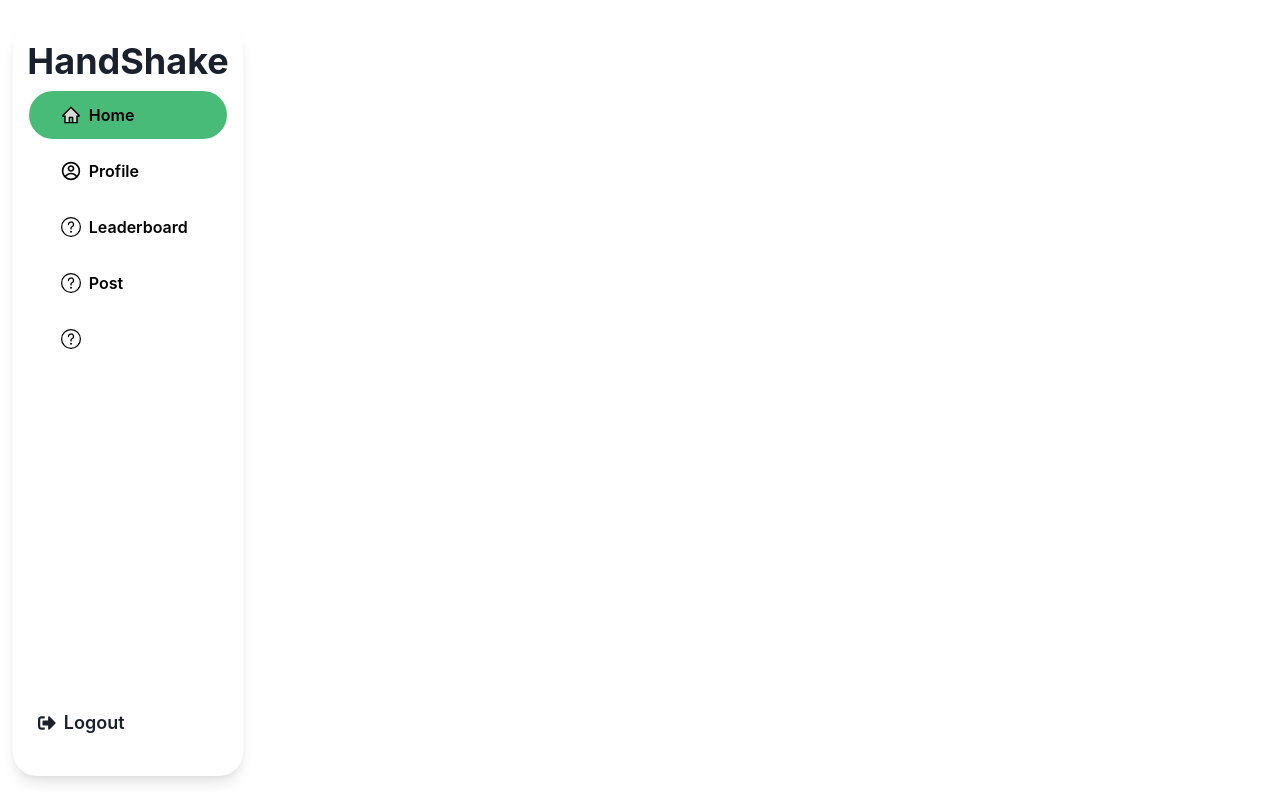
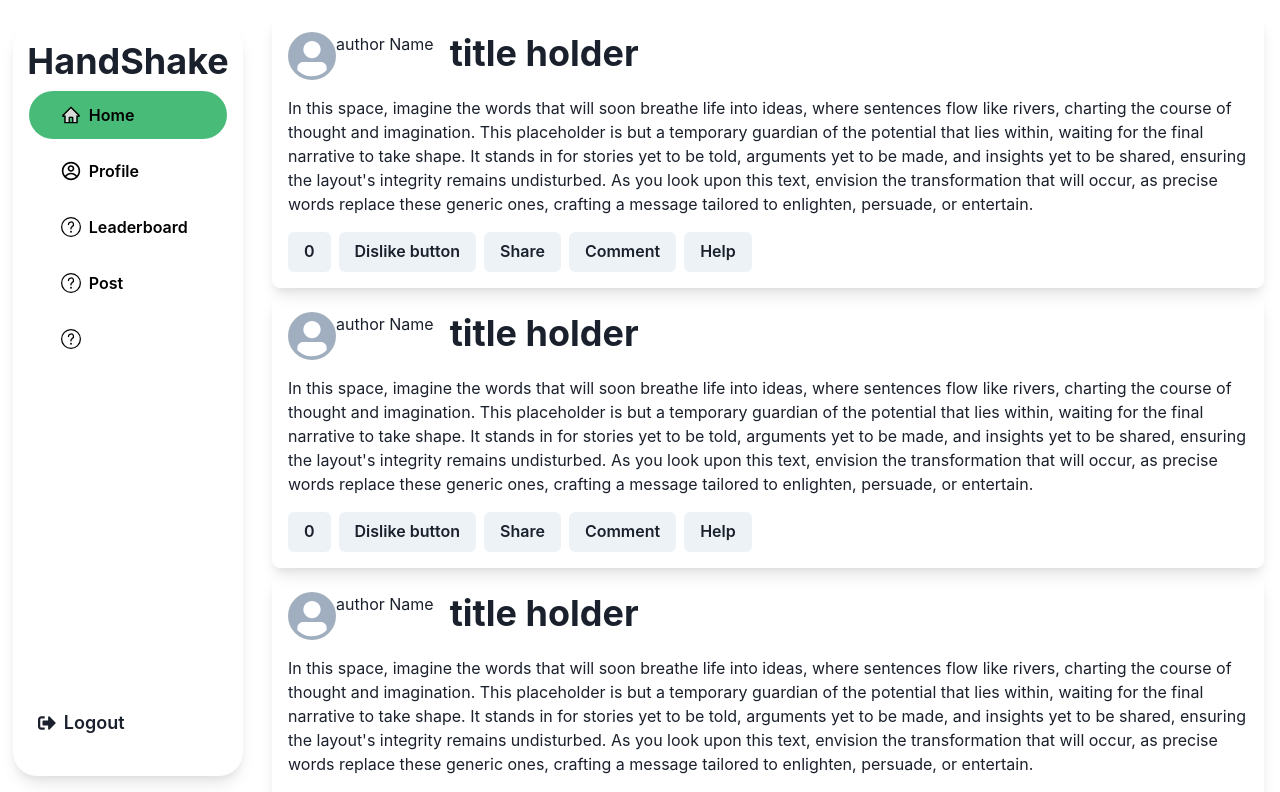
Before and after one commit to UTD-Spring-2024-SE-Priya/Minnows, a React (Create React App) app in the folder client/: page / in a window 1280 px wide. Shown: the top 792 px of the page. Built offline with nearby package versions, Linux system fonts and the light colour scheme.

Commit message:
postitem

```diff
--- a/client/src/App.js
+++ b/client/src/App.js
@@ -2,12 +2,18 @@ import React from "react";
 import { ChakraProvider, Box } from "@chakra-ui/react";
 import { Route, Routes } from "react-router-dom";
 import Sidebar from "./Sidebar";
+import PostPage from "./component/Post/PostPage";
 
 export default function App() {
   return (
     <ChakraProvider>
-      <Box h={"100vh"} w={"100vw"}>
-        <Sidebar></Sidebar>
+      <Box h={"100vh"} w={"100vw"} display={"flex"}>
+        <Box h={"100%"} w={"20%"}>
+          <Sidebar />
+        </Box>
+        <Box h={"100%"} w={"80%"}>
+          <PostPage></PostPage>
+        </Box>
       </Box>
     </ChakraProvider>
   );
--- /dev/null
+++ b/client/src/component/Post/PostItem.jsx
@@ -0,0 +1,42 @@
+import React from "react";
+import {
+  Box,
+  Heading,
+  Center,
+  Avatar,
+  Text,
+  Button,
+  ButtonGroup,
+} from "@chakra-ui/react";
+
+export default function PostItem() {
+  const authorName = "author Name";
+  const authorAvatar = "";
+  const title = "title holder";
+  const content =
+    "In this space, imagine the words that will soon breathe life into ideas, where sentences flow like rivers, charting the course of thought and imagination. This placeholder is but a temporary guardian of the potential that lies within, waiting for the final narrative to take shape. It stands in for stories yet to be told, arguments yet to be made, and insights yet to be shared, ensuring the layout's integrity remains undisturbed. As you look upon this text, envision the transformation that will occur, as precise words replace these generic ones, crafting a message tailored to enlighten, persuade, or entertain.";
+  const likes = 0;
+  const commentsNumber = 0;
+
+  //do a dropdown for the detail for the comments
+
+  return (
+    <Box w={"full"} p={"1em"} boxShadow={"lg"} borderRadius={"lg"}>
+      <Box display={"flex"}>
+        <Avatar></Avatar>
+        <Text mr={"1em"} fontSize={"1em"}>
+          {authorName}
+        </Text>
+        <Heading>{title}</Heading>
+      </Box>
+      <Box mt={"1em"}>{content}</Box>
+      <ButtonGroup mt={"1em"}>
+        <Button>{likes}</Button>
+        <Button> Dislike button</Button>
+        <Button>Share</Button>
+        <Button>Comment</Button>
+        <Button>Help</Button>
+      </ButtonGroup>
+    </Box>
+  );
+}
--- /dev/null
+++ b/client/src/component/Post/PostPage.jsx
@@ -0,0 +1,14 @@
+import React from "react";
+import { Box, Center, VStack } from "@chakra-ui/react";
+import PostItem from "./PostItem";
+export default function PostPage() {
+  return (
+    <VStack h={"auto"} w={"100%"} alignContent={"center"} p={"1em"} >
+      <PostItem></PostItem>
+      <PostItem></PostItem>
+      <PostItem></PostItem>
+      <PostItem></PostItem>
+      <PostItem></PostItem>
+    </VStack>
+  );
+}
--- a/client/src/component/Sidebar.jsx
+++ b/client/src/component/Sidebar.jsx
@@ -24,6 +24,7 @@ export default function Sidebar() {
     { name: "Profile", icon: CgProfile, path: "/profile" },
     { name: "Leaderboard", icon: "", path: "/leaderboard" },
     { name: "Post", icon: "", path: "/post" },
+    { name: "Store", icon: "", path: "/Store" },
   ];
 
   const handleItemClick = (name, path) => {
```
